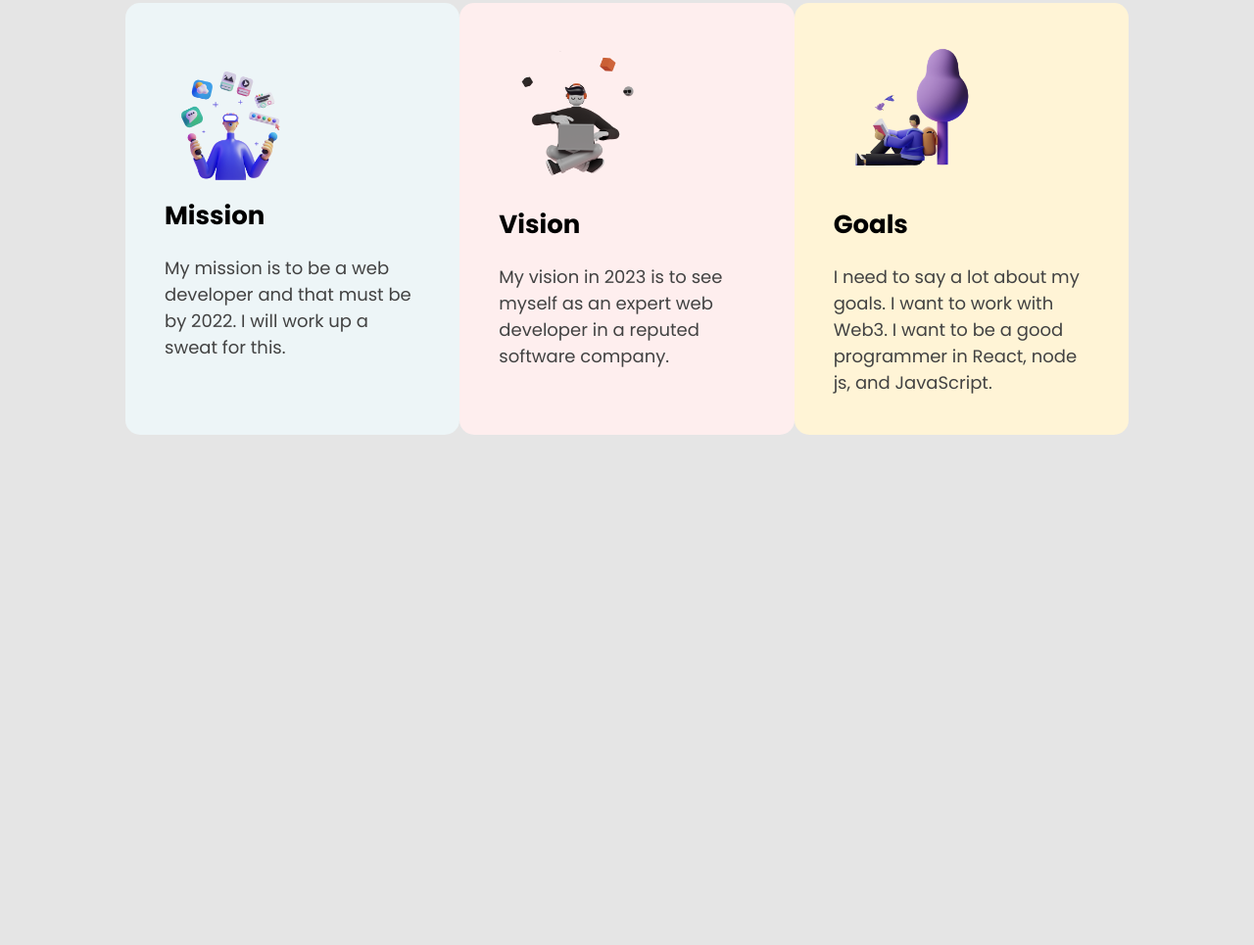
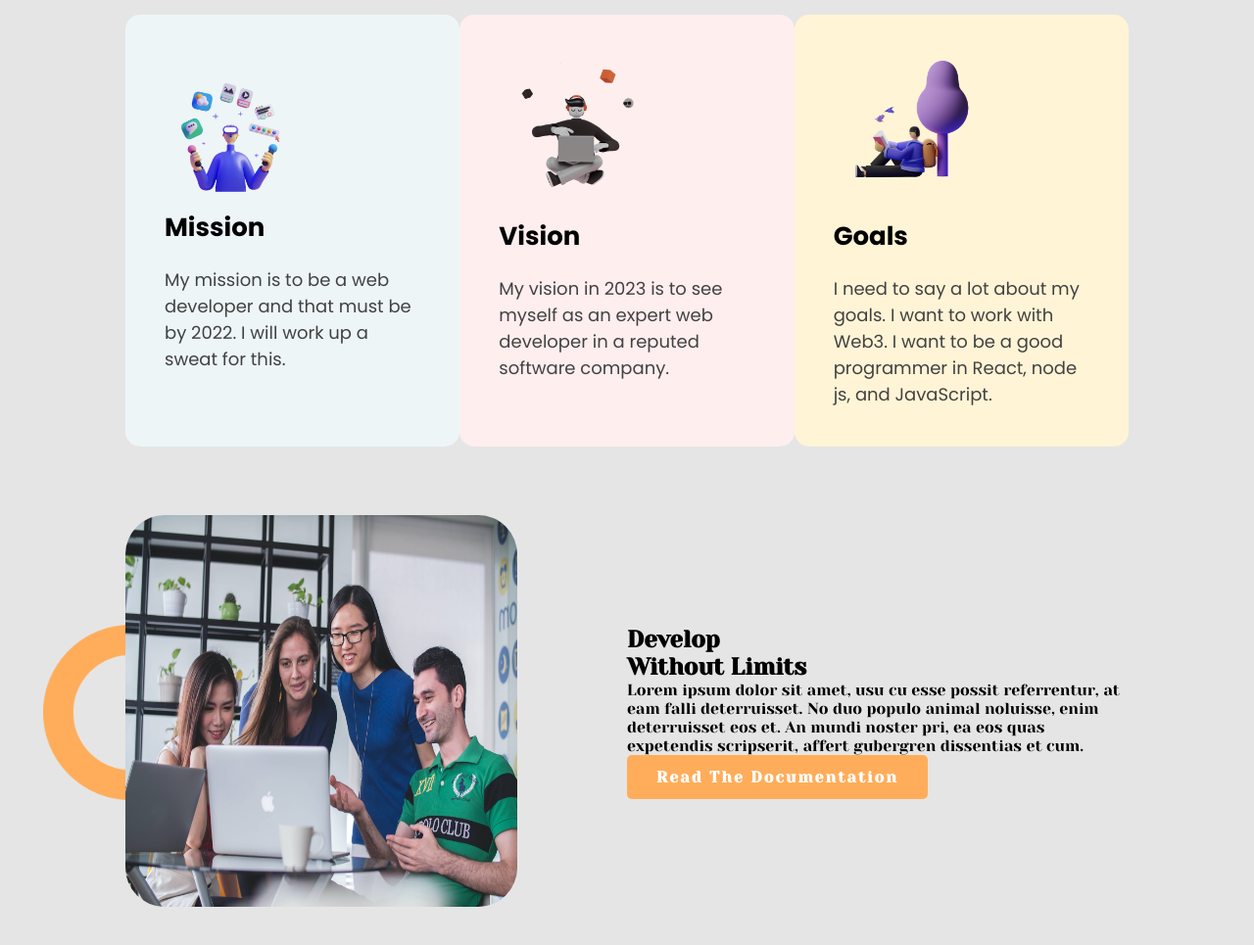
Before and after one commit to Tanvirmehedi/assignment-one, a plain HTML site: page index.html in a window 1280 px wide. Shown: the part 639-1604 px from the top of the page at 98% size. Before the commit the page ends 1153 px from the top, so only its background shows below. Drawn offline with Linux system fonts and the light colour scheme.

Commit message:
Developer Part Incomplite

```diff
--- a/css/style.css
+++ b/css/style.css
@@ -79,7 +79,7 @@ body {
   font-weight: 300;
   font-size: 17px;
   font-family: "Poppins", sans-serif;
-  margin-bottom: 18px;
+  margin-bottom: 30px;
 }
 
 .hero_top_flexBox_left small {
@@ -146,3 +146,31 @@ body {
 .my_dream_right {
   background-color: #fff4d6;
 }
+
+/* MY DREAM PART CSS END */
+
+#noLimit_dev {
+  margin-bottom: 70px;
+  background-image: url("../images/shapes/shape-1.png");
+  background-repeat: no-repeat;
+  background-position: 4%;
+  background-size: 14%;
+}
+
+.noLimit_dev_flexBox {
+  display: flex;
+  align-items: center;
+}
+
+.noLimit_dev_left {
+  width: 50%;
+}
+
+.noLimit_dev_left img {
+  width: 400px;
+  height: 400px;
+  border-radius: 40px;
+}
+.noLimit_dev_right {
+  width: 50%;
+}
--- a/index.html
+++ b/index.html
@@ -73,7 +73,29 @@
         </div>
       </div>
     </section>
+    <!-- END OF MY DREAM PART -->
 
-    <!-- END OF MY DREAM PART -->
+    <section id="noLimit_dev">
+      <div class="container">
+        <div class="noLimit_dev_flexBox">
+          <div class="noLimit_dev_left">
+            <img src="./images/sec4.jpg" alt="developerImg" />
+          </div>
+          <div class="noLimit_dev_right">
+            <h2>
+              Develop <br />
+              Without Limits
+            </h2>
+            <p>
+              Lorem ipsum dolor sit amet, usu cu esse possit referrentur, at eam
+              falli deterruisset. No duo populo animal noluisse, enim
+              deterruisset eos et. An mundi noster pri, ea eos quas expetendis
+              scripserit, affert gubergren dissentias et cum.
+            </p>
+            <a href="#" class="btn">Read the Documentation</a>
+          </div>
+        </div>
+      </div>
+    </section>
   </body>
 </html>
```
